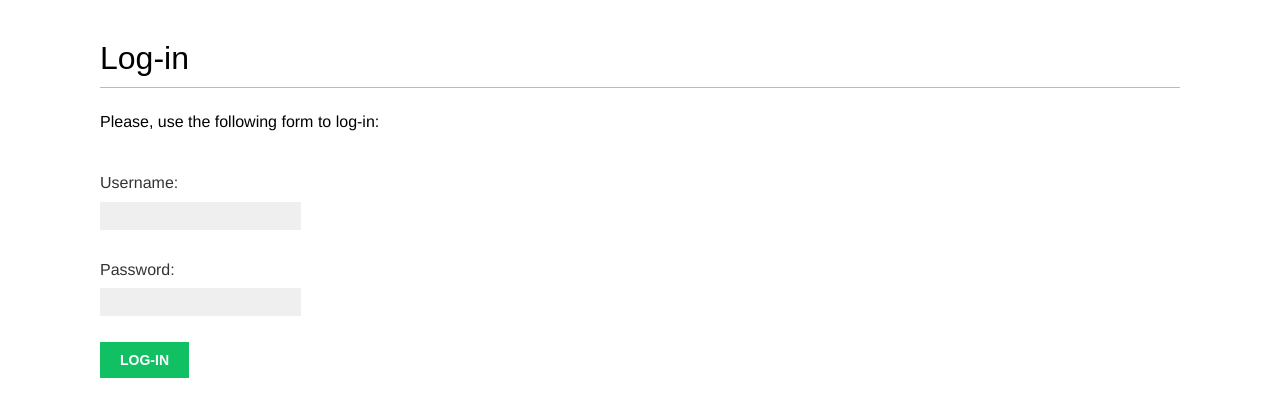
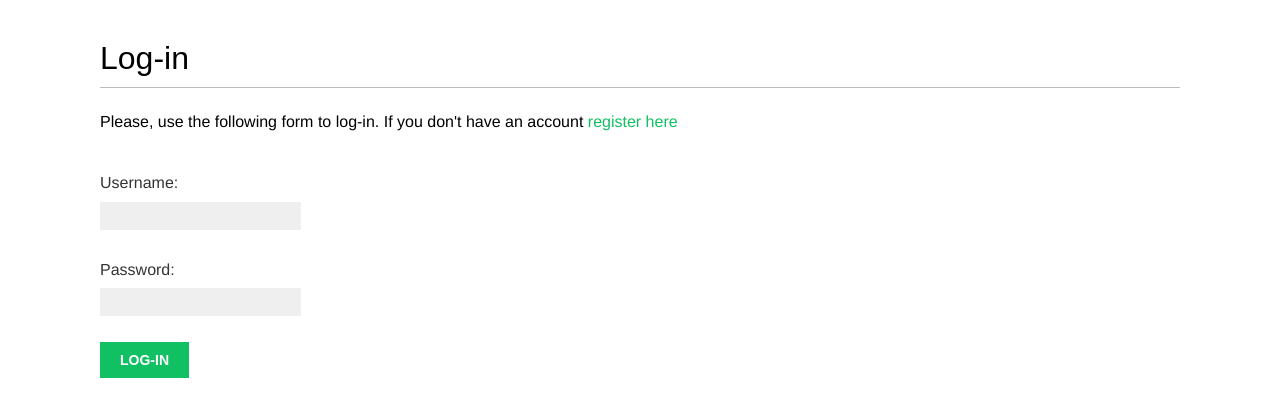
Before and after one commit to maksim-shmat/Book_markus, a Django app: template bookmarks/account/templates/registration/login.html in a window 1280 px wide. Shown: the part 27-447 px from the top of the page. Run offline with Django 3.2, Linux system fonts and the light colour scheme; the template is opened without the code that fills it: values that come from a table or form of the project are taken from there, others are empty; some web fonts are replaced.

Commit message:
Add create account and revome classic error with Template orphagrafic.

```diff
--- a/bookmarks/account/templates/registration/login.html
+++ b/bookmarks/account/templates/registration/login.html
@@ -7,7 +7,8 @@
   {% if form.errors %}
     <p>Your username and password didn't match. Please try again.</p>
   {% else %}
-  <p>Please, use the following form to log-in:</p>
+  <p>Please, use the following form to log-in. If you don't have an account
+  <a href="{% url "register" %}">register here</a></p>
   {% endif %}
   <div class="login-form">
     <form action="{% url 'login' %}" method="post">
```
